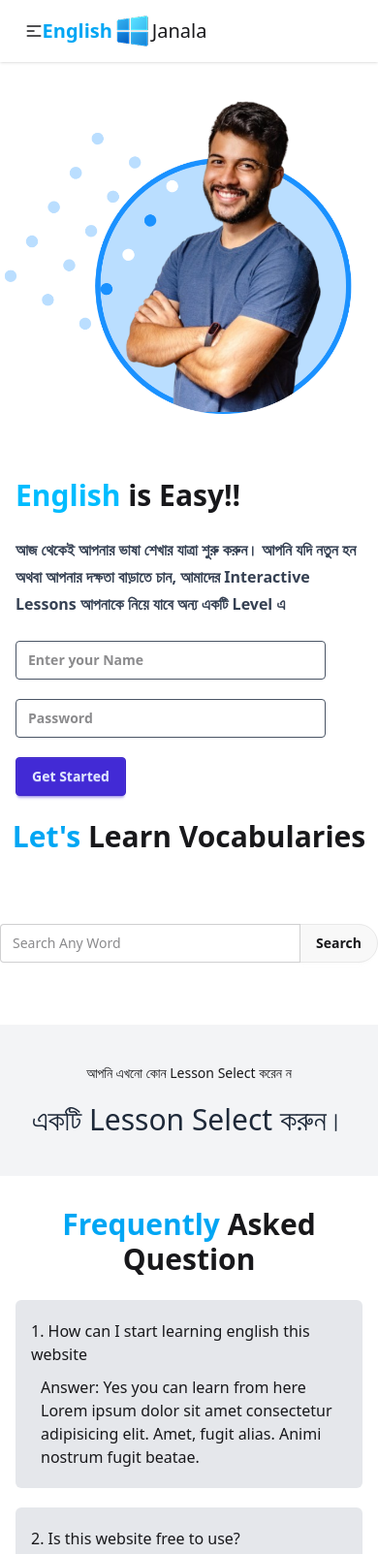
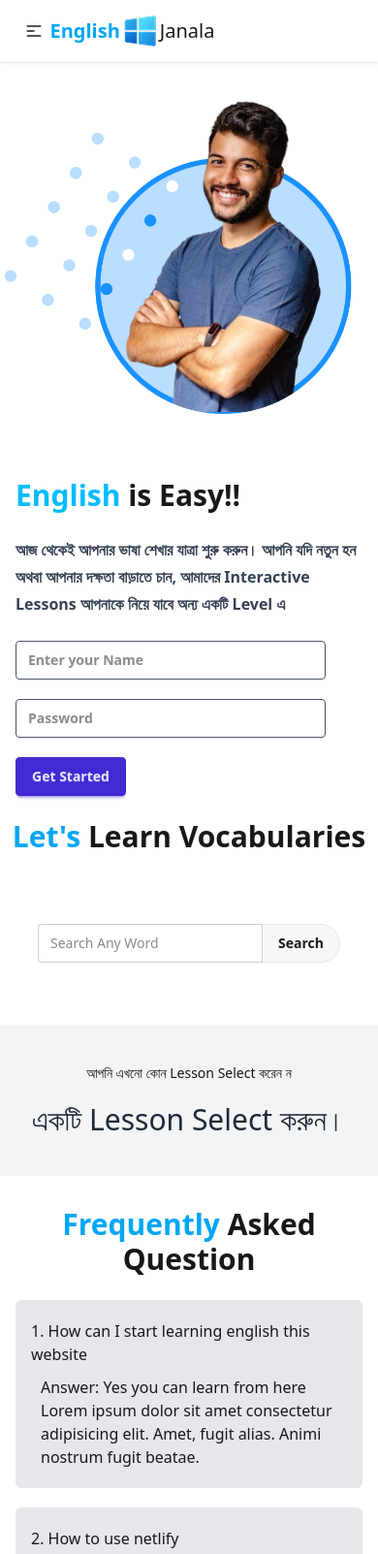
Before and after one commit to naims6/english-janala, a plain HTML site: page index.html in a window 390 px wide. Shown: the top 1603 px of the page at 97% size. Drawn offline with nearby package versions, Linux system fonts and the light colour scheme; no server answers.

Commit message:
update responsive issue

```diff
--- a/index.html
+++ b/index.html
@@ -26,7 +26,7 @@
   <body>
     <nav class="md:px-10 bg-base-100 shadow-sm">
       <div class="navbar">
-        <div class="navbar-start">
+        <div class="navbar-start flex items-center">
           <div class="dropdown">
             <div tabindex="0" role="button" class="btn btn-ghost md:hidden">
               <svg
@@ -60,9 +60,11 @@
             </ul>
           </div>
           <a
-            class="flex items-center justify-center cursor-pointer text-xl md:flex"
-            ><span class="text-sky-500 font-bold">English</span
-            ><img src="./assets/logo.png" alt="" /><span>Janala</span></a
+            class="ml-2.5 flex items-center justify-center cursor-pointer text-xl md:flex"
+          >
+            <span class="text-sky-500 font-bold">English</span>
+            <img src="./assets/logo.png" alt="" />
+            <span>Janala</span></a
           >
         </div>
 
@@ -129,9 +131,9 @@
       </div>
 
       <!-- search word inpu form -->
-      <div class="join flex justify-center mt-10">
+      <div class="join flex justify-center mt-10 mx-auto w-4/5 md:w-[400px]">
         <input
-          class="search-input input join-item"
+          class="mx-auto search-input input join-item"
           placeholder="Search Any Word"
         />
         <button class="search-btn btn join-item rounded-r-full">Search</button>
@@ -206,7 +208,7 @@
         </div>
 
         <div class="question bg-gray-200 py-5 px-4 cursor-pointer rounded-md">
-          <p class="font-medium text-base">2. Is this website free to use?</p>
+          <p class="font-medium text-base">2. How to use netlify</p>
           <h2 class="answer mt-2.5 ml-2.5 hidden">
             Answer: Yes you can learn from here Lorem ipsum dolor sit amet
             consectetur adipisicing elit. Amet, fugit alias. Animi nostrum fugit
```
